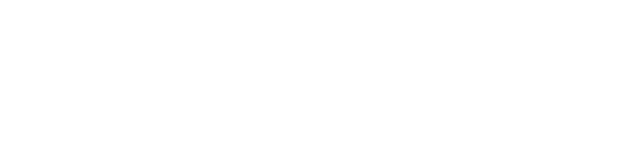
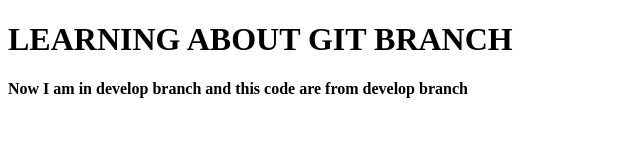
Before and after one commit to mohamedarief0/git_tutorial, a plain HTML site: page index.html in a window 1280 px wide. Shown: the whole page, without its empty margins (0-640 px from the left). Drawn offline with Linux system fonts and the light colour scheme.

Commit message:
This code is from Develop branch

```diff
--- a/index.html
+++ b/index.html
@@ -6,6 +6,7 @@
     <title>Document</title>
 </head>
 <body>
-
+    <h1>LEARNING ABOUT GIT BRANCH</h1>
+    <h4>Now I am in develop branch and this code are from develop branch</h4>
 </body>
 </html>
```
